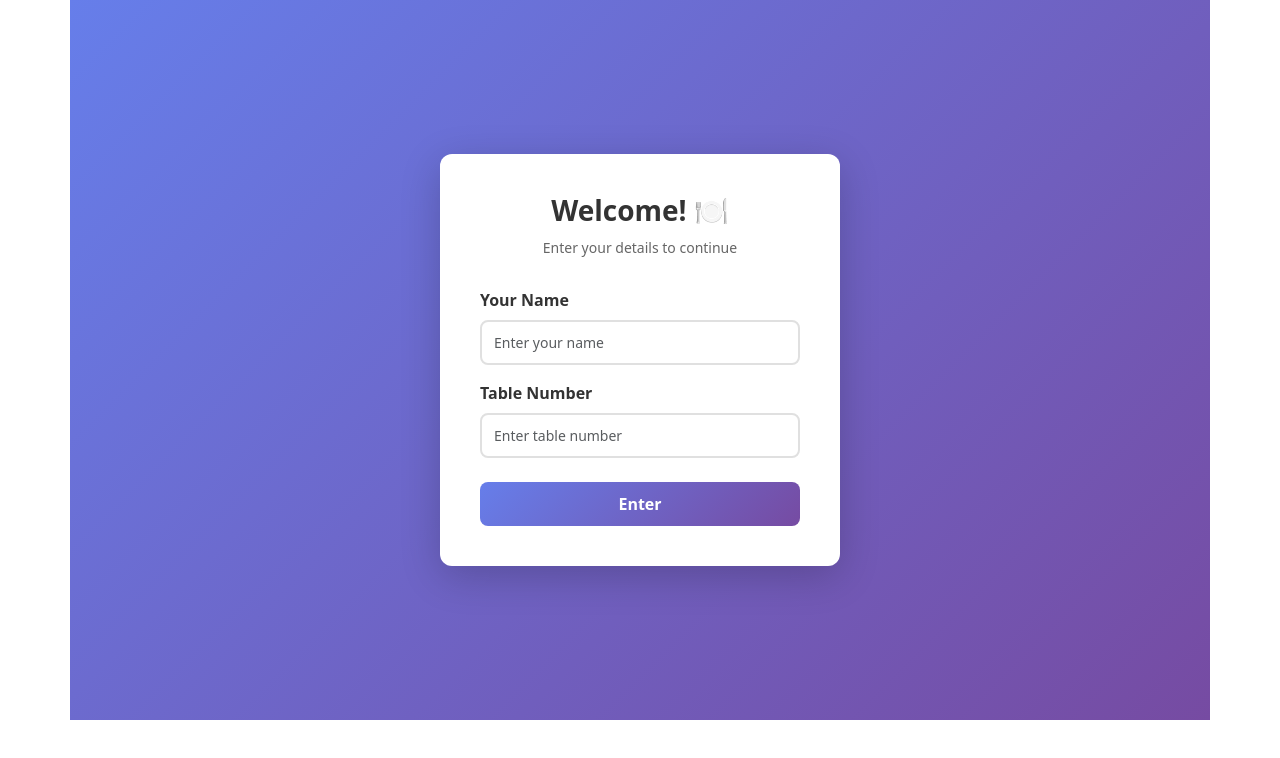
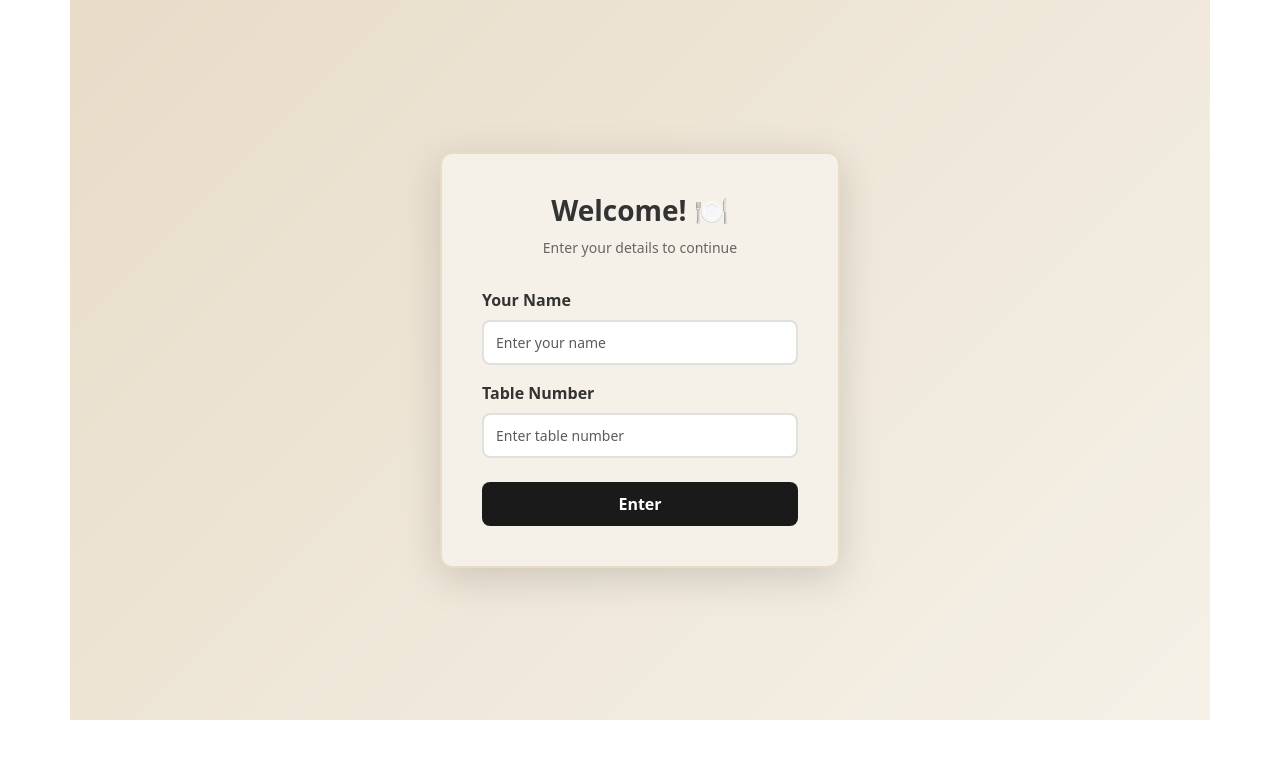
Before and after one commit to Varun251005/booking, a React (Vite) app in the folder frontend/: page /login in a window 1280 px wide. Shown: the top 758 px of the page. Built offline with nearby package versions, Linux system fonts and the light colour scheme.

Commit message:
Update login page styling with beige color scheme and black buttons

```diff
--- a/frontend/src/pages/Login/login.css
+++ b/frontend/src/pages/Login/login.css
@@ -3,17 +3,18 @@
   justify-content: center;
   align-items: center;
   min-height: 90vh;
-  background: linear-gradient(135deg, #667eea 0%, #764ba2 100%);
+  background: linear-gradient(135deg, #e8dcc8 0%, #f5f1e8 100%);
 }
 
 .login-box {
-  background-color: white;
+  background-color: #f5f1e8;
   border-radius: 12px;
   padding: 40px;
-  box-shadow: 0 10px 40px rgba(0, 0, 0, 0.2);
+  box-shadow: 0 10px 40px rgba(0, 0, 0, 0.15);
   width: 100%;
   max-width: 400px;
   animation: slideIn 0.5s ease-out;
+  border: 2px solid #e8dcc8;
 }
 
 @keyframes slideIn {
@@ -57,22 +58,24 @@
 }
 
 .login-box .form-control:focus {
-  border-color: #667eea;
-  box-shadow: 0 0 0 0.2rem rgba(102, 126, 234, 0.25);
+  border-color: #1a1a1a;
+  box-shadow: 0 0 0 0.2rem rgba(26, 26, 26, 0.25);
 }
 
 .login-box .btn-primary {
-  background: linear-gradient(135deg, #667eea 0%, #764ba2 100%);
+  background-color: #1a1a1a;
   border: none;
   padding: 10px;
   font-weight: 600;
   border-radius: 8px;
   transition: all 0.3s ease;
+  color: white;
 }
 
 .login-box .btn-primary:hover {
+  background-color: #333;
   transform: translateY(-2px);
-  box-shadow: 0 5px 20px rgba(102, 126, 234, 0.4);
+  box-shadow: 0 5px 20px rgba(26, 26, 26, 0.4);
 }
 
 .login-box .alert {
```
